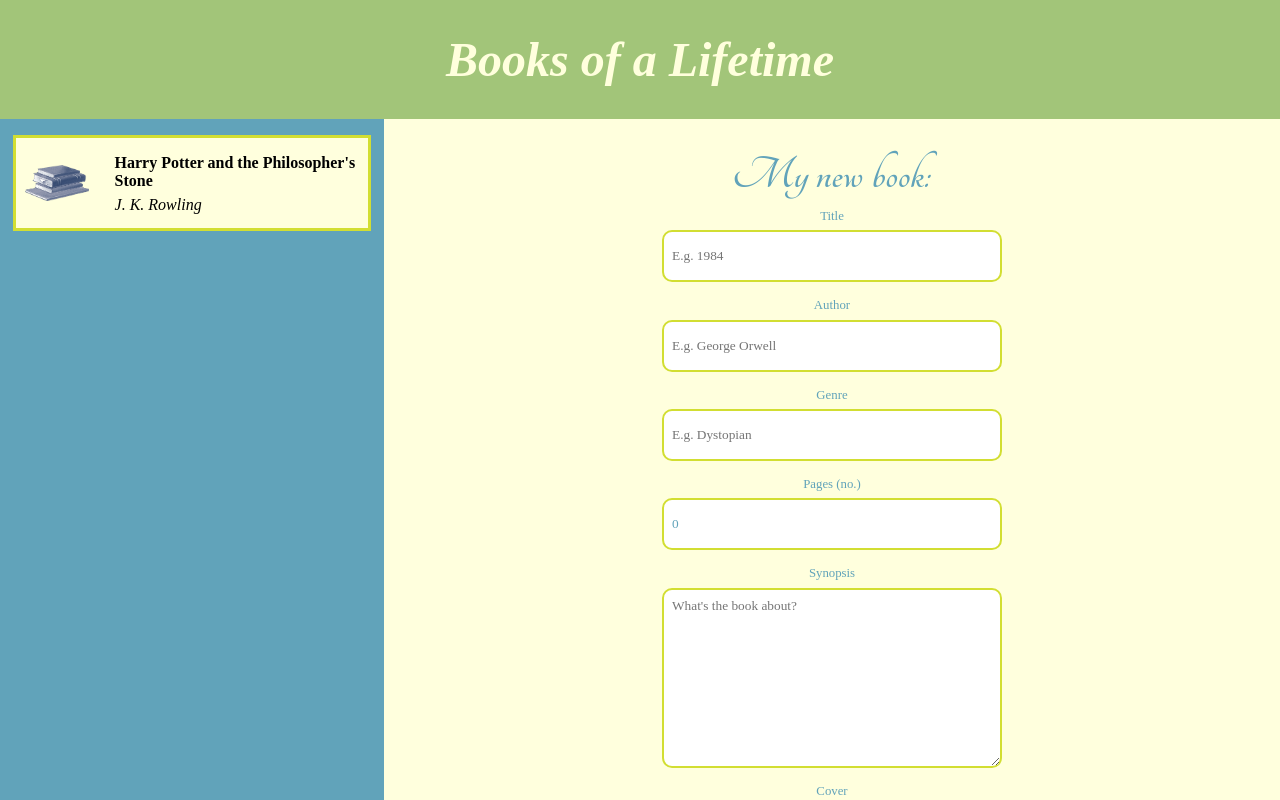
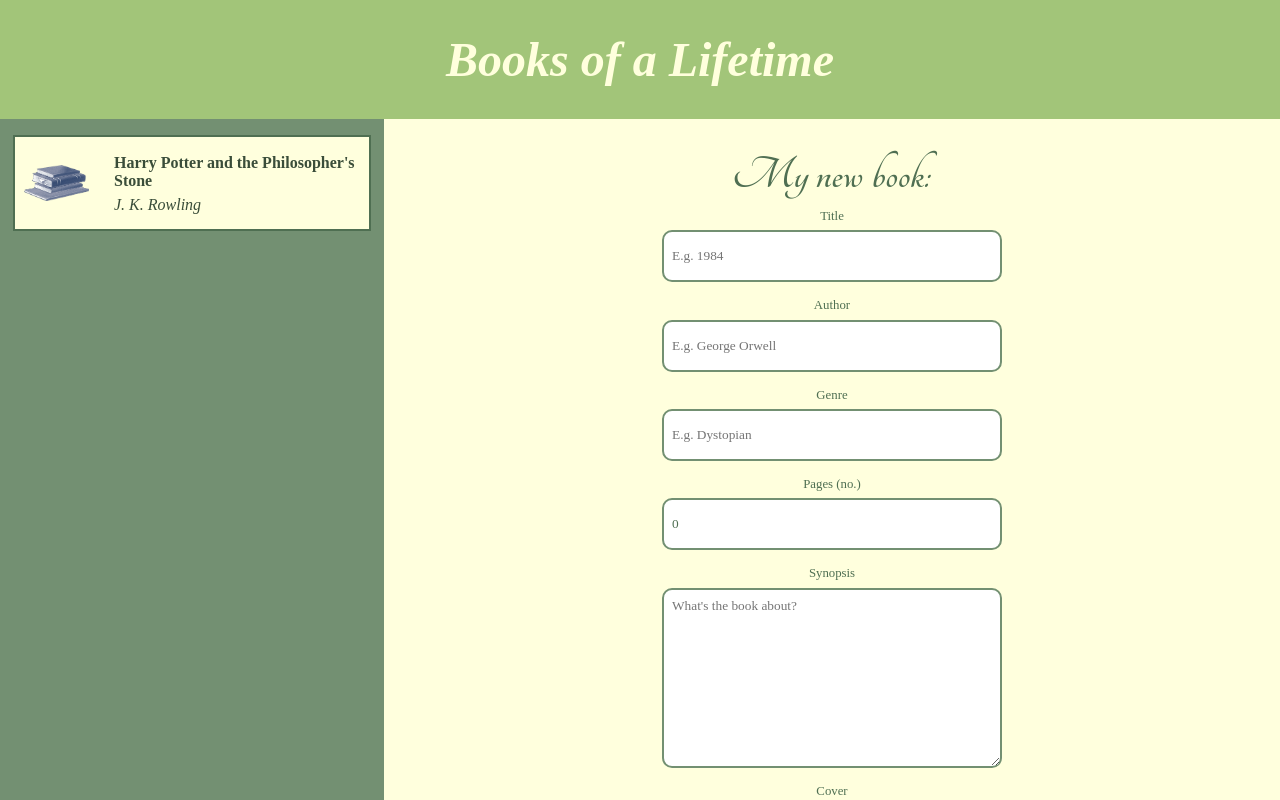
Before and after one commit to gabriele-andolina/book-organiser, a React (Create React App) app: page / in a window 1280 px wide. Both pictures are taken after a click on the button "ADD A BOOK". Shown: the top 800 px of the page. Built offline with nearby package versions, Linux system fonts and the light colour scheme; a web font is replaced by a local one.

Commit message:
Style: Added conditional className to BookItem to apply style if selected

```diff
--- a/src/BookItem.js
+++ b/src/BookItem.js
@@ -1,6 +1,6 @@
-function BookItem({ title, author }) {
+function BookItem({ title, author, book, selectedBook }) {
     return (
-        <div className="book-item">
+        <div className={book === selectedBook ? "selected" : "book-item"}>
             <div className="book-cover-div-small">
                 <img
                     src="images/books-stack.png"
--- a/src/Main.js
+++ b/src/Main.js
@@ -42,6 +42,7 @@ function Main() {
         setFormIsActive(false);
         setSelectedBook(book);
         console.log(book);
+        console.log("Hey, this is book ID:", book.id);
     }
 
     return (
--- a/src/MyBooks.js
+++ b/src/MyBooks.js
@@ -1,12 +1,17 @@
 import BookItem from "./BookItem";
 
-function MyBooks({ allBooks, onSelectBook }) {
+function MyBooks({ allBooks, selectedBook, onSelectBook }) {
     return (
         <div className="my-books">
             <ul>
                 {allBooks.map((book) => (
                     <li key={book.id} onClick={() => onSelectBook(book)}>
-                        <BookItem title={book.title} author={book.author} />
+                        <BookItem
+                            title={book.title}
+                            author={book.author}
+                            book={book}
+                            selectedBook={selectedBook}
+                        />
                     </li>
                 ))}
             </ul>
--- a/src/style.css
+++ b/src/style.css
@@ -4,6 +4,7 @@ body {
     margin: 0;
     padding: 0;
     height: 100vh;
+    width: 100vw;
     font-family: "Brygada 1918", "Times New Roman", sans-serif;
 }
 
@@ -36,7 +37,7 @@ body {
     font-family: "Tangerine", "Times New Roman", sans-serif;
     font-size: 2.5rem;
     /* font-weight: 800; */
-    color: #61a3ba;
+    color: #4f6f52;
 }
 
 .quote {
@@ -53,7 +54,7 @@ button {
     width: 10rem;
     height: 3rem;
     padding: 1rem;
-    border: 2px solid #d2de32;
+    border: 2px solid #739072;
     border-radius: 10px;
     font-family: "Brygada 1918";
     font-weight: 700;
@@ -91,14 +92,14 @@ button:hover {
     margin-top: 2rem;
     margin-bottom: 0.6rem;
     font-family: "Tangerine", "Times New Roman", sans-serif;
-    color: #61a3ba;
+    color: #4f6f52;
     font-size: 3rem;
 }
 
 label {
     font-family: "Brygada 1918";
     font-size: 0.8rem;
-    color: #61a3ba;
+    color: #4f6f52;
     margin-bottom: 0.4rem;
 }
 
@@ -108,10 +109,10 @@ input[type="file"] {
     width: 20rem;
     height: 2rem;
     margin-bottom: 1rem;
-    color: #61a3ba;
+    color: #4f6f52;
     font-family: "Brygada 1918";
     font-weight: 500;
-    border: 2px solid #d2de32;
+    border: 2px solid #739072;
     border-radius: 10px;
     padding: 0.5rem;
 }
@@ -138,11 +139,13 @@ textarea:focus {
     left: 0px;
     width: 30vw;
     height: 110vh;
-    background-color: #61a3ba;
+    background-color: #739072;
 }
 
 .my-books li {
     margin-bottom: 6rem;
+    list-style-type: none;
+    margin-bottom: 7rem;
 }
 
 .book-item {
@@ -156,7 +159,7 @@ textarea:focus {
     height: 6rem;
     width: 28vw;
     background-color: #ffffdd;
-    border: 3px solid #d2de32;
+    border: 2.5px solid #4f6f52;
     padding-left: 0.4rem;
 }
 
@@ -185,6 +188,22 @@ textarea:focus {
     margin: 0;
     margin-bottom: 0.4rem;
     font-family: "Brygada 1918";
+    color: #3a4d39;
+}
+
+.selected {
+    display: flex;
+    flex-direction: row;
+    align-items: center;
+    justify-content: center;
+    box-sizing: border-box;
+    position: absolute;
+    right: 0.5vw;
+    height: 6.5rem;
+    width: 29vw;
+    background-color: #a2c579;
+    border: 2.5px solid #ffffdd;
+    padding-left: 0.4rem;
 }
 
 .book-title {
@@ -211,6 +230,7 @@ textarea:focus {
 
 .book-info-spec {
     font-weight: 700;
+    color: #3a4d39;
 }
 
 .book-actions-div {
```
